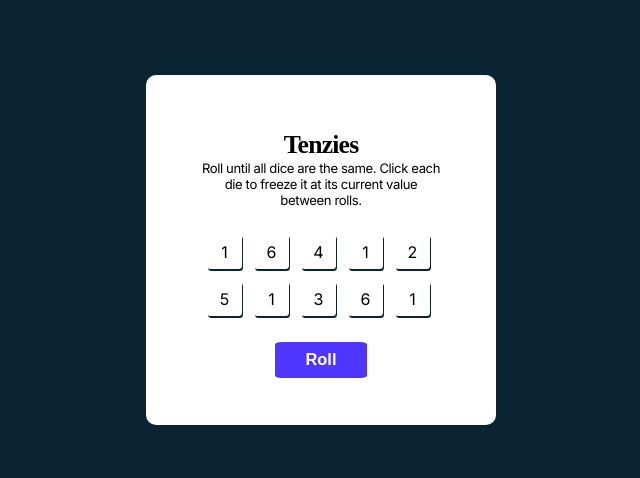
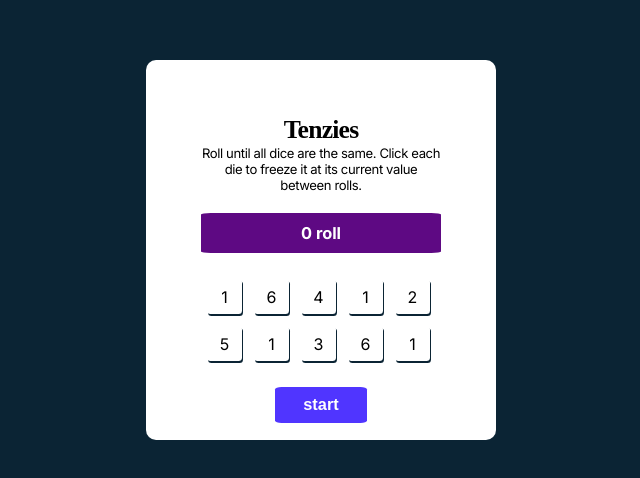
Before and after one commit to DaliDalmas/tenzies-app, a React app in the folder tenzies-frontend/: page / in a window 1280 px wide. Shown: the part 150-628 px from the top of the page, without its empty margins (319-959 px from the left). Built offline with nearby package versions, Linux system fonts and the light colour scheme.

Commit message:
clean up front end

```diff
--- /dev/null
+++ b/tenzies-frontend/src/components/restartGameButton.js
@@ -0,0 +1,5 @@
+export default function RestartGameButton(props){
+    return (
+        <button className="roll-button" onClick={props.startGame}>start</button>
+    )
+}
--- a/tenzies-frontend/src/index.css
+++ b/tenzies-frontend/src/index.css
@@ -18,7 +18,7 @@ html{
 .app{
   background-color: white;
   width: 350px;
-  height: 350px;
+  height: 380px;
   align-self: center;
   border-radius: 10px;
   padding: 55px;
@@ -69,3 +69,14 @@ html{
   margin-top: 20px;
   border-radius: 7%;
 }
+
+.roll-count{
+  background-color: rgb(94, 9, 131);
+  padding: 10px;
+  margin-top: 5px;
+  font-size: 16.384px;
+  font-weight: 700;
+  margin-top: 20px;
+  border-radius: 4%;
+  color: white;
+}
--- a/tenzies-frontend/src/views/App.js
+++ b/tenzies-frontend/src/views/App.js
@@ -1,6 +1,7 @@
 import Dice from "../components/dice"
 import RollButton from "../components/rollButton"
 import React from "react"
+import RestartGameButton from "../components/restartGameButton"
 
 export default function App(){
 
@@ -21,7 +22,31 @@ export default function App(){
         play: true
     })
 
-    const [rollCount, setRollCount] = React.useState(1)
+    const [rollCount, setRollCount] = React.useState(0)
+
+    const [start, setStart] = React.useState(false)
+
+    const [end, setEnd] = React.useState(false)
+
+    function startGame(){
+        setStart(true)
+        setDiceRolls(()=>{
+            let startRolls = []
+            for(let j=0; j<10; j++){
+                startRolls.push({
+                    position:j+1,
+                    value: Math.floor(Math.random()*6)+1,
+                    locked: false
+                })
+            }
+            return startRolls
+        })
+        setRollCount(1)
+        setGame({
+            selectedNumber: 0,
+            play: true
+        })
+    }
 
     function roll(){
 
@@ -42,7 +67,7 @@ export default function App(){
 
     function lockDie(position, value){
 
-        if (game.play||game.selectedNumber===value){
+        if ((game.play||game.selectedNumber===value)&&(start)){
             if (game.selectedNumber===value||game.selectedNumber===0){
                 setDiceRolls(prevDiceRolls=>{
                     return prevDiceRolls.map(diceRoll=>{
@@ -50,23 +75,32 @@ export default function App(){
                     })
                 })
 
-
             }
-
 
             setGame(oldGame=>{
                 const valueSelected = oldGame.selectedNumber===0? value : oldGame.selectedNumber
                 return {...oldGame, play: false, selectedNumber:valueSelected}
             })
+
+
         }
     }
+
+    React.useEffect(()=>(
+            setEnd(()=> diceRolls.reduce((total, num)=>num.locked&&total, true))
+    ), [diceRolls])
+
+    React.useEffect(()=>{
+        setStart(false)
+    },[end])
 
     return (
         <div className="app">
             <h1 className="app-title">Tenzies</h1>
             <p className="description">Roll until all dice are the same. Click each die to freeze it at its current value between rolls.</p>
+            {end?<div className="roll-count">Game ended with {rollCount} rolls</div>:<div className="roll-count">{rollCount} {rollCount>1? "rolls": "roll"}</div>}
             <Dice diceRolls={diceRolls} lockDie={lockDie}/>
-            <RollButton roll={roll}/>
+            {!start? <RestartGameButton startGame={startGame}/> : <RollButton roll={roll}/> }
         </div>
     )
 }
```
